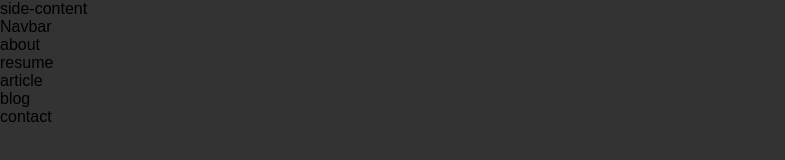
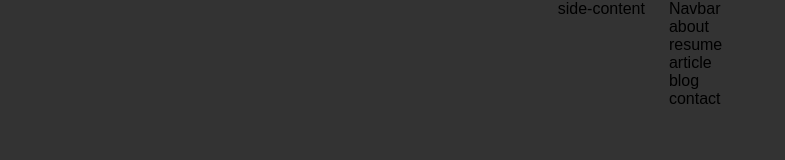
Before and after one commit to dimitrijjedich/html-basics, a plain HTML site: page portfolio-layout/index.html in a window 1280 px wide. Shown: the whole page, without its empty margins (0-785 px from the left). Drawn offline with Linux system fonts and the light colour scheme.

Commit message:
add max width, margin and alignment to main container

```diff
--- a/portfolio-layout/style.css
+++ b/portfolio-layout/style.css
@@ -23,3 +23,12 @@ img, a, button, span {
 body {
     background-color: #333;
 }
+
+main {
+    max-width: 1200px;
+    margin-inline: auto;
+    display: flex;
+    justify-content: center;
+    align-items: stretch;
+    gap: 24px;
+}
```
